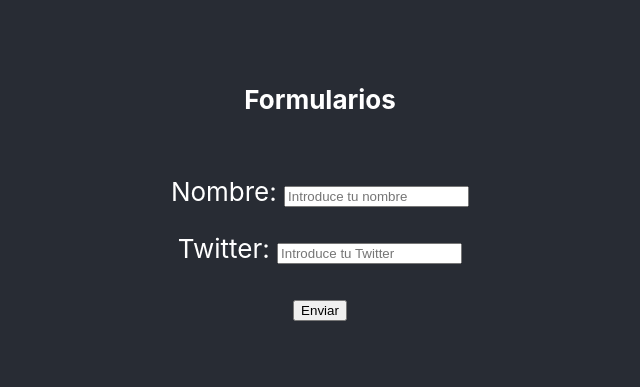
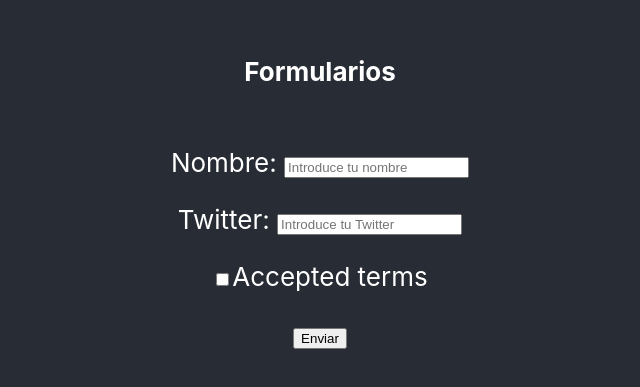
Before and after one commit to daserrano/reactNative, a React (Create React App) app: page / in a window 1280 px wide. Shown: the part 215-602 px from the top of the page, without its empty margins (320-960 px from the left). Built offline with nearby package versions, Linux system fonts and the light colour scheme.

Commit message:
evento onSubmit, checkbox y onChange

```diff
--- a/src/App.js
+++ b/src/App.js
@@ -3,18 +3,23 @@
 import './App.css';
 
 class App extends Component {
-  handleClick = (e) => {
+  handleSubmit = (e) => {
     e.preventDefault()
     const name = this.inputName.value
     const email = this.inputTwitter.value
     console.log({name, email});
+  }
+
+  handleChange = (e) => {
+    console.log('handleChange')
+    console.log(e.target.checked)
   }
   render() {
     return (
     <div className="App">
       <header className="App-header">
         <h4>Formularios</h4>
-        <form>
+        <form onSubmit={this.handleSubmit}>
           <p>
             <label htmlFor='name'>Nombre: </label>
             <input
@@ -33,7 +38,15 @@
               ref={inputElement => this.inputTwitter = inputElement} />
           </p>
 
-          <button onClick={this.handleClick}>Enviar</button>
+          <p>
+            <label>
+              <input
+              type='checkbox'
+              onChange={this.handleChange}/>
+              Accepted terms
+            </label>
+          </p>
+          <button>Enviar</button>
         </form>
       </header>
     </div>
```
